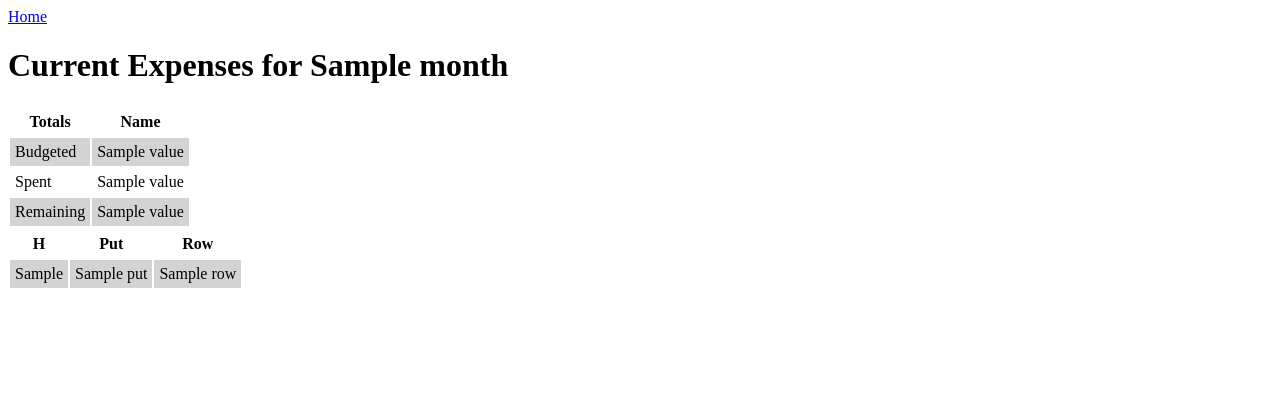
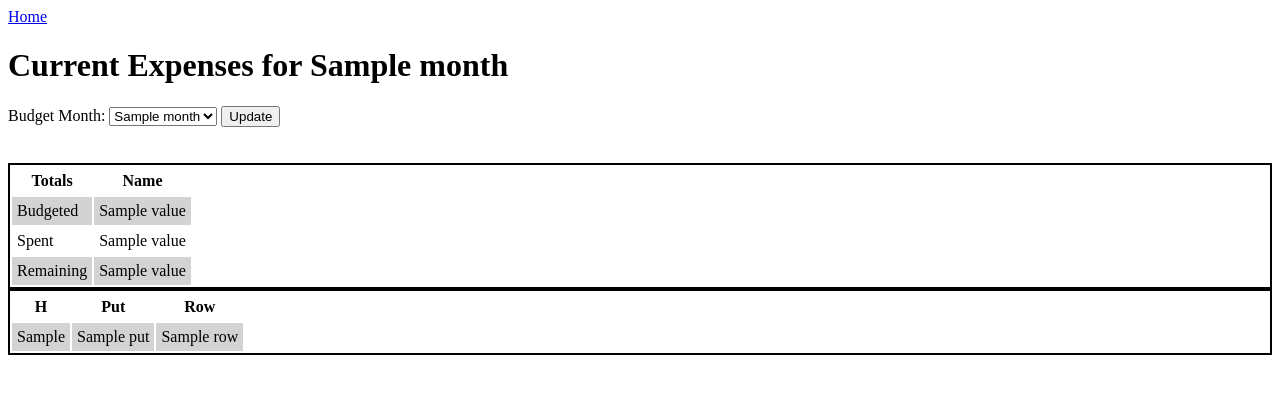
Before and after one commit to packardjc2024/budget_app, a Flask app: template templates/index.html in a window 1280 px wide. Shown: the top 394 px of the page. Run offline with Flask 3, Linux system fonts and the light colour scheme; the template is opened without the code that fills it: most values are stand-ins (such as "Sample title", 1, 10 or a date in 2020); parts of the project's set-up code (start-up, migrations or seed data) failed here and were passed over.

Commit message:
change month working

```diff
--- a/main.py
+++ b/main.py
@@ -1,6 +1,21 @@
 from flask import Flask, render_template, request, redirect, url_for
 from models import Budget, Expense, BudgetModel, ExpenseModel
 from datetime import datetime
+
+
+current_date = datetime.now()
+current_budget_month = current_date.strftime("%-m/%Y")
+months = [f"{i}/{current_date.year}" for i in range(1, 13)]
+budget_model = BudgetModel()
+expense_model = ExpenseModel()
+
+def context(budget_month):
+    current_budget = budget_model.select_budget(budget_month)
+    budget_summary = current_budget.calc_budget()
+    budget_summary["months"] = months
+    budget_summary["current"] = budget_month
+    return budget_summary
+
 
 
 app = Flask(__name__)
@@ -13,18 +28,23 @@ def home():
     budget month. It then retrieves and displays the budget summary and the
     expenses for the budget.
     """
-    current_date = datetime.now()
-    current_budget_month = current_date.strftime("%-m/%Y")
-    budget_model = BudgetModel()
-    expense_model = ExpenseModel()
+    # current_date = datetime.now()
+    # current_budget_month = current_date.strftime("%-m/%Y")
+    # months = [f"{i}/{current_date.year}" for i in range(1, 13)]
+    # budget_model = BudgetModel()
+    # expense_model = ExpenseModel()
 
     if request.method == "GET":
-        current_budget = budget_model.select_budget(current_budget_month)
-        budget_summary = current_budget.calc_budget()
-        return render_template("index.html", context=budget_summary)
+        # current_budget = budget_model.select_budget(current_budget_month)
+        # budget_summary = current_budget.calc_budget()
+        # budget_summary["months"] = months
+        return render_template("index.html", context=context(current_budget_month))
+
+    elif request.method == "POST":
+        new_month = request.form.get("chosen_month")
+        return render_template("index.html", context=context(new_month))
 
 
-### continue finishing docs on models and on main
 ##### make table bodys scrollable
 #### change budget month as the post to home
 
--- a/static/styles.css
+++ b/static/styles.css
@@ -8,4 +8,10 @@ td, th {
 
 table {
     display: block;
+    border: 2px solid black;
+    width: 100%;
 }
+
+tr {
+    border: 1px solid black;
+}
--- a/templates/index.html
+++ b/templates/index.html
@@ -15,11 +15,25 @@
     {% block add_expense %}
     {% endblock %}
 
-    {% block change_month %}
+    {% block edit_expense %}
     {% endblock %}
 
-    {% block edit_expense %}
-    {% endblock %}
+    <form action="/" method="POST">
+        <label for="chosen_month">Budget Month:</label>
+        <select name="chosen_month" id="chosen_month">
+        {% for month in context["months"] %}
+        {% if month == context["current"] %}
+        <option value="{{ month }}" selected>{{ month }}</option>
+        {% else %}
+            <option value="{{ month }}">{{ month }}</option>
+        {% endif %}
+        {% endfor %}
+        </select>
+        <button type="submit">Update</button><br>
+    </form>
+
+    <br>
+    <br>
 
     <table>
         <thead>
```
